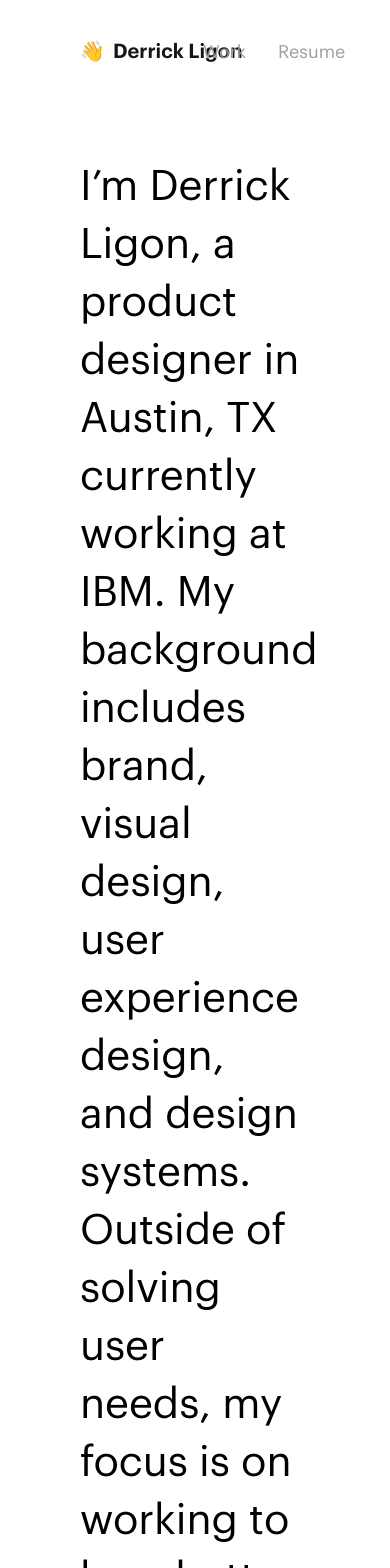
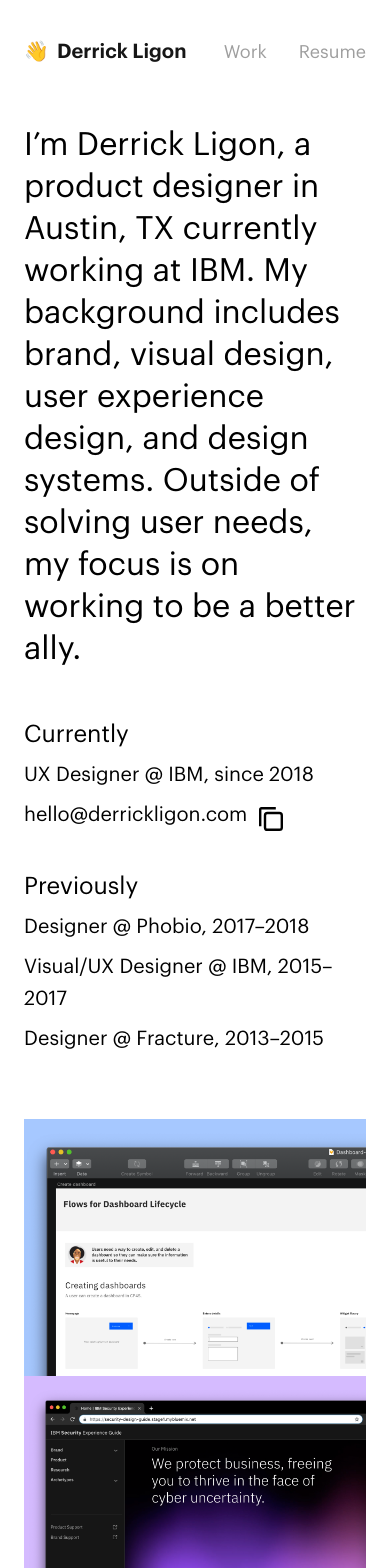
Before and after one commit to carynligon/d-portfolio, a Nuxt app: page / in a window 390 px wide. Shown: the top 1568 px of the page. Built offline with nearby package versions, Linux system fonts and the light colour scheme.

Commit message:
fixing small screen styles for home page

```diff
--- a/components/ProjectMenu.vue
+++ b/components/ProjectMenu.vue
@@ -1,35 +1,50 @@
 <template>
   <div class="project-menu container">
     <a class="feature-project" href="/cloud-pak">
-      <div><p>IBM Cloud Pak for Security</p></div>
+      <div>
+        <p>IBM Cloud Pak for Security</p>
+      </div>
       <img
         src="~/assets/imgs/index/cloud-pak-2x.png"
         alt="A user flow diagram for creating dashboards"
       />
+      <img
+        class="cloud-pak-sm"
+        src="~/assets/imgs/index/cloud-pak-sm-2x.png"
+        alt="A user flow diagram for creating dashboards"
+      />
     </a>
     <a class="project column" href>
-      <div><p>IBM Security Experience Guide</p></div>
+      <div>
+        <p>IBM Security Experience Guide</p>
+      </div>
       <img
         src="~/assets/imgs/index/experience-guide-2x.png"
         alt="Screenshot of the IBM Security Experience Guide"
       />
     </a>
     <a class="project column" href>
-      <div><p>IBM Accessibility Handbook</p></div>
+      <div>
+        <p>IBM Accessibility Handbook</p>
+      </div>
       <img
         src="~/assets/imgs/index/accessibility-2x.png"
         alt="Landing page for the Design section of the IBM Accessibility Handbook"
       />
     </a>
     <a class="project column" href>
-      <div><p>Other Work</p></div>
+      <div>
+        <p>Other Work</p>
+      </div>
       <img
         src="~/assets/imgs/index/other-2x.png"
         alt="iPad showing a a device trade-in experience for Sprint"
       />
     </a>
     <a class="project column" href>
-      <div><p>Illustration</p></div>
+      <div>
+        <p>Illustration</p>
+      </div>
       <img
         src="~/assets/imgs/index/illustration-2x.png"
         alt="Pink illustration of a free donut shop in a desert"
@@ -42,17 +57,20 @@
   margin-top: 6.25rem;
 }
 .feature-project {
-  height: 640px;
   --width: 12;
 }
 .feature-project img {
+  display: block;
   width: 100%;
 }
+.feature-project img.cloud-pak-sm {
+  display: none;
+}
 .project {
-  height: 480px;
   --width: 6;
 }
 .project img {
+  display: block;
   width: 100%;
 }
 .project-menu a {
@@ -88,4 +106,21 @@
 .project-menu p {
   font-size: var(--font-size-body-lg);
 }
+@media (max-width: 768px) {
+  .project {
+    --width: 12;
+  }
+  .feature-project img {
+    display: none;
+  }
+  .feature-project img.cloud-pak-sm {
+    display: block;
+    width: 100%;
+  }
+}
+@media (max-width: 576px) {
+  .project-menu {
+    margin-top: var(--spacer-3xl);
+  }
+}
 </style>
--- a/layouts/default.vue
+++ b/layouts/default.vue
@@ -23,6 +23,11 @@
   --spacer-md: 1.5rem;
   --spacer-sm: 1.125rem;
   --spacer-xs: 0.5rem;
+
+  --screen-sm: 576px;
+  --screen-md: 768px;
+  --screen-lg: 992px;
+  --screen-xl: 1200px;
 }
 
 *,
@@ -36,7 +41,7 @@
 .h1 {
   font-size: var(--font-size-h1);
   font-weight: 400;
-  line-height: 52px;
+  line-height: 3.25rem;
 }
 h2,
 .h2 {
@@ -62,4 +67,12 @@
 .title {
   padding-left: 0;
 }
+@media (max-width: 576px) {
+  h1,
+  .h1 {
+    font-size: var(--font-size-h2);
+    font-weight: 400;
+    line-height: var(--font-size-h1);
+  }
+}
 </style>
--- a/pages/index.vue
+++ b/pages/index.vue
@@ -12,9 +12,7 @@
         <div class="current-role column">
           <h3>Currently</h3>
           <div class="role-content">
-            <p class="current-role-text">
-              UX Designer @ IBM Security, since 2018
-            </p>
+            <p class="current-role-text">UX Designer @ IBM, since 2018</p>
             <div class="email">
               <p>hello@derrickligon.com</p>
               <div>
@@ -72,7 +70,7 @@
   font-weight: normal;
   line-height: 3.625rem;
   margin: 5.625rem 0 3.0625rem 0;
-  --width: 10;
+  --width: 12;
 }
 .roles p {
   font-size: var(--font-size-body-lg);
@@ -87,11 +85,10 @@
 }
 .current-role,
 .previous-roles {
-  --width: 5;
+  --width: 6;
 }
 .role-content {
   display: flex;
-  height: 90px;
   flex-direction: column;
   justify-content: space-between;
 }
@@ -122,4 +119,26 @@
   cursor: pointer;
   background-color: rgba(0, 0, 0, 0.04);
 }
+
+@media (max-width: 992px) {
+  .current-role,
+  .previous-roles {
+    --width: 12;
+  }
+  .roles p {
+    margin-bottom: var(--spacer-xs);
+  }
+  .previous-roles {
+    margin-top: var(--spacer-lg);
+  }
+}
+@media (max-width: 576px) {
+  body {
+    padding: 0 var(--spacer-md);
+  }
+  .title {
+    line-height: var(--font-size-h1);
+    margin-top: var(--spacer-3xl);
+  }
+}
 </style>
```
Also changed, not shown: components/Footer.vue (+36 -12 lines), assets/imgs/index/cloud-pak-sm-2x.png (added).
